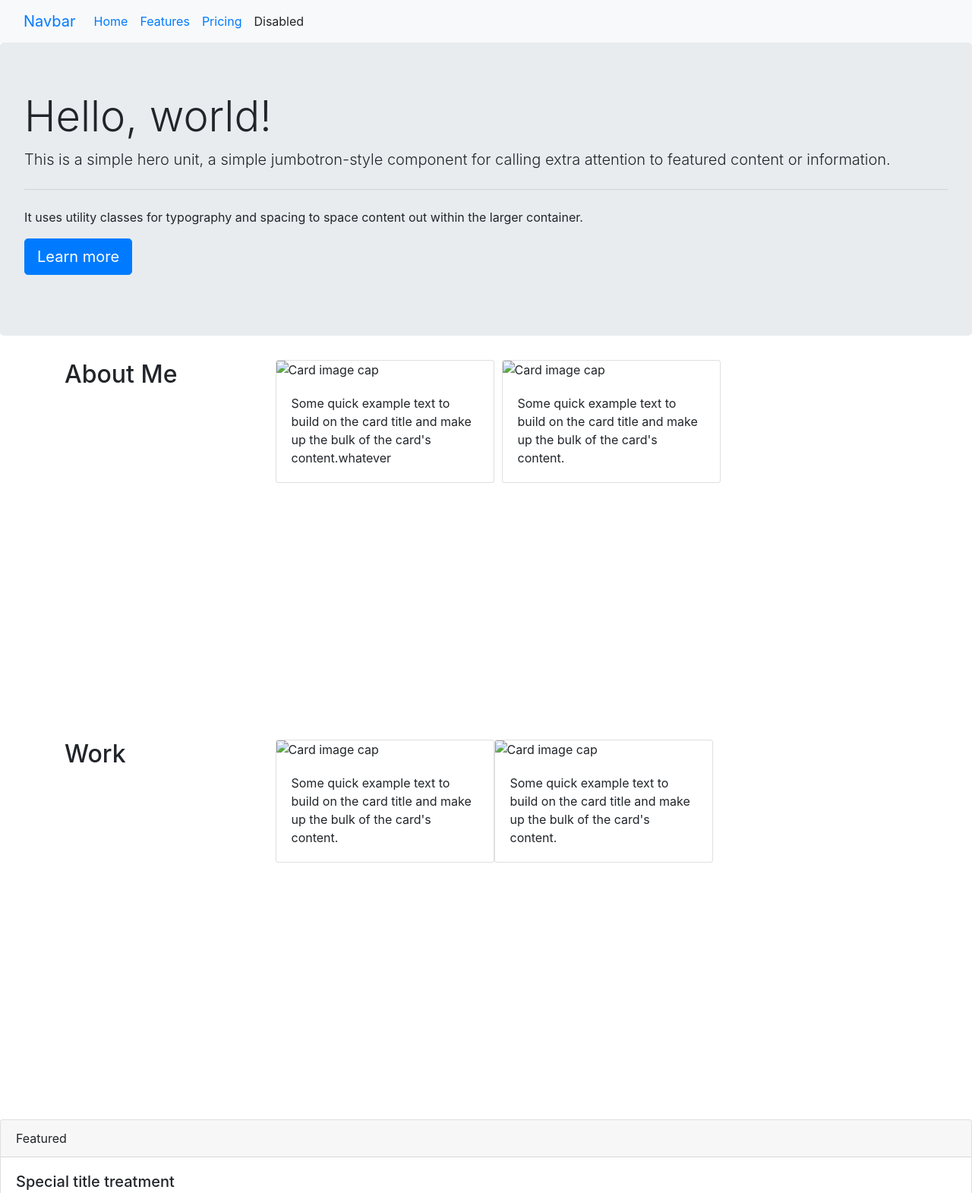
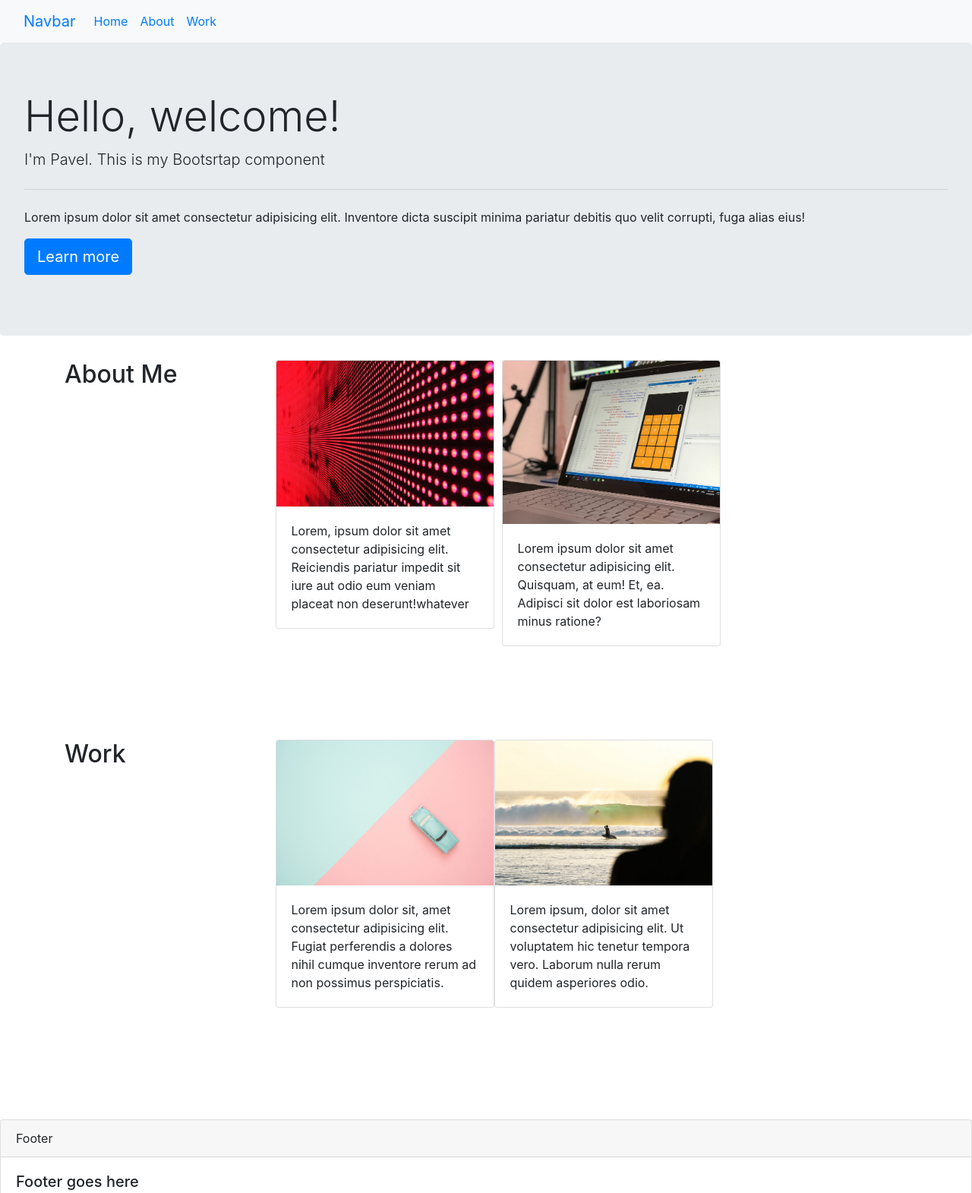
Before and after one commit to Bziczek7/ThirdChallenge, a plain HTML site: page index.html in a window 1280 px wide. Shown: the top 1571 px of the page at 76% size. Drawn offline with nearby package versions, Linux system fonts and the light colour scheme.

Commit message:
links etc

```diff
--- a/index.html
+++ b/index.html
@@ -17,22 +17,22 @@
           </button>
           <div class="collapse navbar-collapse" id="navbarNavAltMarkup">
             <div class="navbar-nav">
-              <a class="nav-link active" aria-current="page" href="#">Home</a>
-              <a class="nav-link" href="#">Features</a>
-              <a class="nav-link" href="#">Pricing</a>
-              <a class="nav-link disabled">Disabled</a>
+              <a class="nav-link active" aria-current="page" href="#jumbotron">Home</a>
+              <a class="nav-link" href="#about">About</a>
+              <a class="nav-link" href="#work">Work</a>
+              <!-- <a class="nav-link disabled">Disabled</a> -->
             </div>
           </div>
         </div>
       </nav>
 
-      <div class="jumbotron">
-        <h1 class="display-4">Hello, world!</h1>
-        <p class="lead">This is a simple hero unit, a simple jumbotron-style component for calling extra attention to featured content or information.</p>
+      <div class="jumbotron" id="jumbotron">
+        <h1 class="display-4">Hello, welcome!</h1>
+        <p class="lead">I'm Pavel. This is my Bootsrtap component</p>
         <hr class="my-4">
-        <p>It uses utility classes for typography and spacing to space content out within the larger container.</p>
+        <p>Lorem ipsum dolor sit amet consectetur adipisicing elit. Inventore dicta suscipit minima pariatur debitis quo velit corrupti, fuga alias eius!</p>
         <p class="lead">
-          <a class="btn btn-primary btn-lg" href="#" role="button">Learn more</a>
+          <a class="btn btn-primary btn-lg" href="#about" role="button">Learn more</a>
         </p>
       </div>
 
@@ -45,17 +45,19 @@
     <section class="about-grid">
         <div id="about-text">
             <div class="card" style="width: 18rem;">
-                <img class="card-img-top" src="..." alt="Card image cap">
+                <img class="card-img-top" src="./images/02-portfolio-1.jpg" alt="Card image cap">
                 <div class="card-body">
-                  <p class="card-text">Some quick example text to build on the card title and make up the bulk of the card's content.</p>
+                  <p class="card-text">Lorem, ipsum dolor sit amet consectetur adipisicing elit. Reiciendis pariatur impedit sit iure aut odio eum veniam placeat non deserunt!</p>
                 </div>
               </div>
         </div>
          <div id="about-card">
         <div class="card" style="width: 18rem;">
-            <img class="card-img-top" src="..." alt="Card image cap">
+            <img class="card-img-top" src="./images/02-portfolio-2.jpg" alt="Card image cap">
             <div class="card-body">
-              <p class="card-text">Some quick example text to build on the card title and make up the bulk of the card's content.</p>
+              <p class="card-text">Lorem ipsum dolor sit amet consectetur adipisicing elit. Quisquam, at eum! Et, ea. Adipisci sit dolor est laboriosam minus ratione?</p>
+            </div>
+            </div>
             </div>
         <!-- <div id="about-picture" class="zoom">
             <div class="card" style="width: 18rem;">
@@ -75,17 +77,17 @@
       </div> -->
        <div id="work-card">
         <div class="card" style="width: 18rem;">
-            <img class="card-img-top" src="..." alt="Card image cap">
+            <img class="card-img-top" src="./images/02-portfolio-3.jpg" alt="Card image cap">
             <div class="card-body">
-              <p class="card-text">Some quick example text to build on the card title and make up the bulk of the card's content.</p>
+              <p class="card-text">Lorem ipsum dolor sit, amet consectetur adipisicing elit. Fugiat perferendis a dolores nihil cumque inventore rerum ad non possimus perspiciatis.</p>
             </div>
         </div>
         </div>
       <div id="work-text">
         <div class="card" style="width: 18rem;">
-            <img class="card-img-top" src="..." alt="Card image cap">
+            <img class="card-img-top" src="./images/02-portfolio-4.jpg" alt="Card image cap">
             <div class="card-body">
-              <p class="card-text">Some quick example text to build on the card title and make up the bulk of the card's content.</p>
+              <p class="card-text">Lorem ipsum, dolor sit amet consectetur adipisicing elit. Ut voluptatem hic tenetur tempora vero. Laborum nulla rerum quidem asperiores odio.</p>
             </div>
 
     </div>
@@ -126,12 +128,12 @@
 
     <div class="card">
         <div class="card-header">
-          Featured
+          Footer
         </div>
         <div class="card-body">
-          <h5 class="card-title">Special title treatment</h5>
-          <p class="card-text">With supporting text below as a natural lead-in to additional content.</p>
-          <a href="#" class="btn btn-primary">Go somewhere</a>
+          <h5 class="card-title">Footer goes here</h5>
+          <p class="card-text">Lorem ipsum dolor sit amet consectetur adipisicing elit. Laborum, culpa? Reprehenderit libero labore enim aliquam. Sint sed ea porro alias ut facere eum, pariatur autem!</p>
+          <a href="https://google.com" class="btn btn-primary">Go google</a>
         </div>
       </div>
 
```
